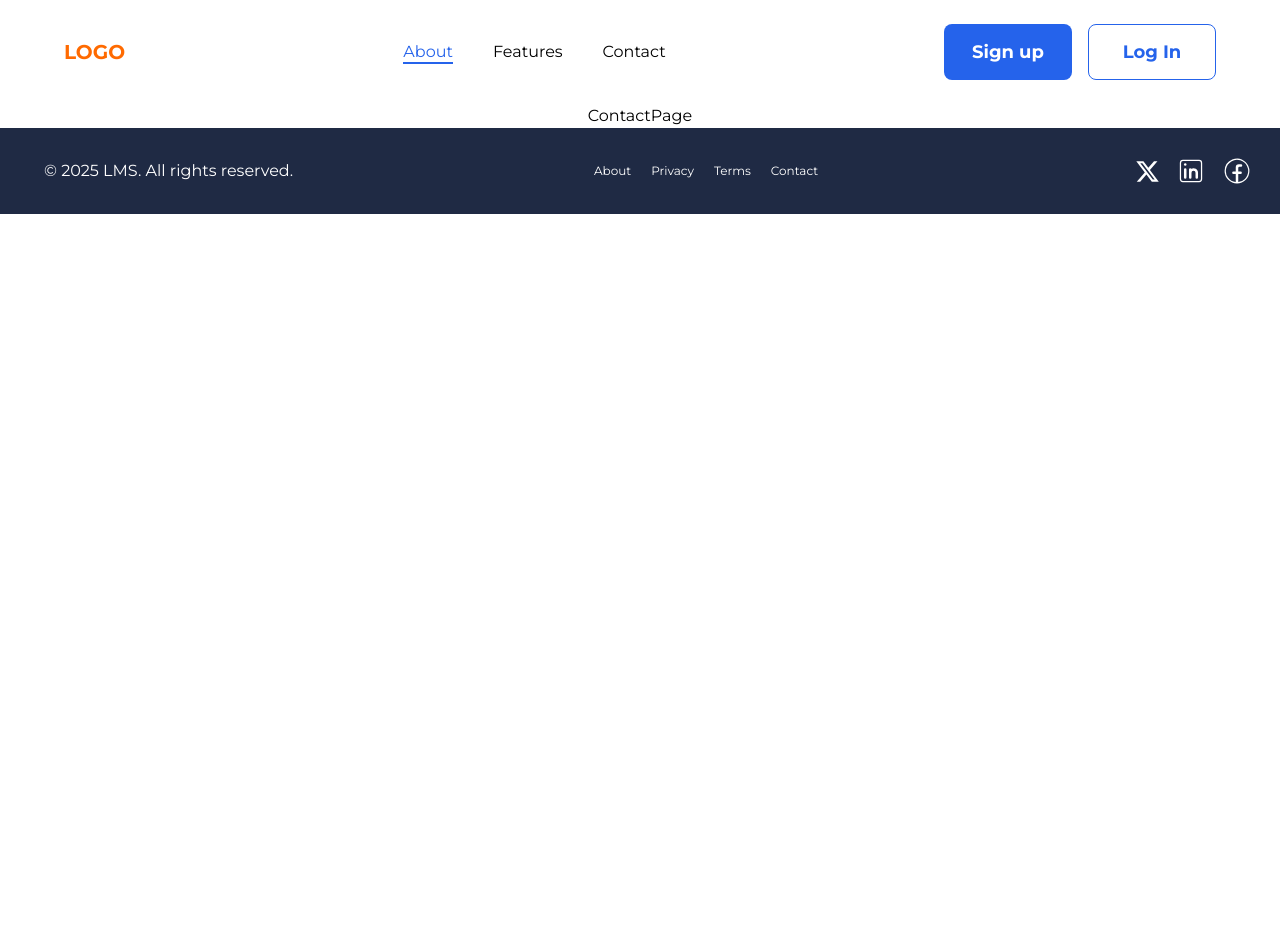
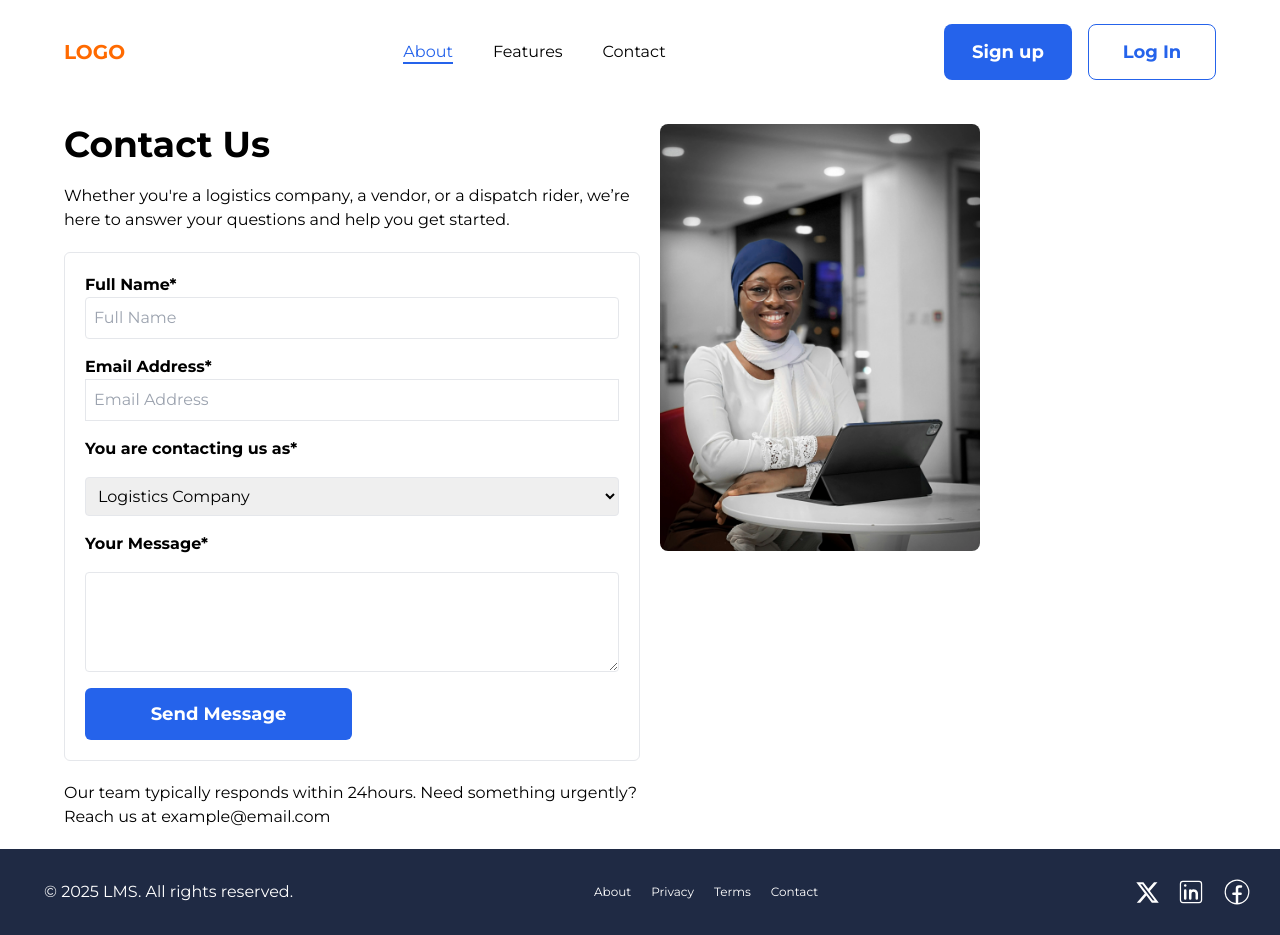
Before and after one commit to ANIEKWECHIDERA/Logistic-Management-System-project, a React (Vite) app: page /contact-us in a window 1280 px wide. Before the commit the page ends 800 px from the top, so only its background shows below. Built offline with nearby package versions, Linux system fonts and the light colour scheme.

Commit message:
Built Registration and Contact pages(partially complete)

```diff
--- a/src/App.tsx
+++ b/src/App.tsx
@@ -1,26 +1,9 @@
 import Header from "./components/Header";
 import Footer from "./components/Footer";
-import HeroSection from "./landingPage/HeroSection";
-import CardSection from "./landingPage/CardSection";
-import Features from "./landingPage/Features";
-import TestimonialSection from "./landingPage/TestimonialSection";
+import HomePage from "./pages/HomePage";
 import ContactPage from "./pages/ContactPage";
-//import RegistationPage from "./pages/RegistationPage"
 import { Route, Routes } from "react-router-dom";
 import RegistrationPage from "./pages/RegistrationPage";
-
-const HomePage = () => (
-  <>
-    <div className="flex flex-col w-[90%] lg:w-full space-between lg:px-20 space-y-4 lg:space-y-32">
-      <HeroSection />
-      <Features />
-      <CardSection />
-    </div>
-    <TestimonialSection />
-
-  </>
-);
-
 
 
 const App = () => {
--- a/src/pages/ContactPage.tsx
+++ b/src/pages/ContactPage.tsx
@@ -1,10 +1,49 @@
 import React from 'react'
+import front_desk from "../assets/front_desk.webp"
+import Button2 from "../components/shared/Button2";
 
 type Props = {}
 
 const ContactPage = (props: Props) => {
   return (
-    <div>ContactPage</div>
+    <div className="flex gap-5 px-16 py-5">
+      <section className="w-[50%] flex flex-col space-y-5">
+        <h1 className="font-bold text-4xl"> Contact Us</h1>
+        <p>Whether you're a logistics company, a vendor, or a dispatch rider, we’re here to answer your questions and help you get started.</p>
+
+        <form className="flex flex-col border p-5 rounded-md space-y-4">
+
+          <div className="">
+            <label htmlFor="fullName" className="block font-bold"> Full Name* </label>
+            <input type="text" id="fullName" className="w-full p-2 border rounded" placeholder="Full Name" required/>
+          </div>
+
+          <div className="">
+          <label htmlFor="emailAddress" className="block font-bold"> Email Address* </label>
+          <input type="text" id="emailAddress" className="w-full p-2 border" placeholder="Email Address" required/>
+          </div>
+
+          <label htmlFor="role" className="block font-bold"> You are contacting us as* </label>
+          <select id="role" className=" p-2 border rounded">
+            <option>Logistics Company </option>
+            <option>Vendor </option>
+            <option>Dispatch Rider</option>
+          </select>
+
+          <label htmlFor="message" className="block font-bold"> Your Message* </label>
+          <textarea id="message"  className="h-[100px] w-full border rounded"required/>
+
+          <button className="hover:bg-[#1E40AF] w-[50%] bg-[#2563EB] text-base lg:text-lg font-bold text-white rounded-md p-3">Send Message</button>
+
+        </form>
+          <p>Our team typically responds within 24hours. Need something urgently? Reach us at example@email.com</p>
+
+      </section>
+
+      <section>
+         <img src={front_desk} className="w-[320px]  rounded-lg"/>
+      </section>
+    </div>
   )
 }
 
--- a/src/pages/LandingPage.tsx
+++ b/src/pages/HomePage.tsx
@@ -4,7 +4,7 @@ import Features from "../landingPage/Features";
 import TestimonialSection from "../landingPage/TestimonialSection";
 
 
-const LandingPage = () => {
+const HomePage = () => {
   return (
     <div>
         <div className="flex flex-col w-[90%] lg:w-full space-between lg:px-20 space-y-4 lg:space-y-32">
@@ -17,4 +17,4 @@ const LandingPage = () => {
   )
 }
 
-export default LandingPage
+export default HomePage
--- /dev/null
+++ b/src/pages/LoginPage.tsx
@@ -0,0 +1,11 @@
+import React from 'react'
+
+type Props = {}
+
+const LoginPage = (props: Props) => {
+  return (
+    <div>LoginPage</div>
+  )
+}
+
+export default LoginPage
```
